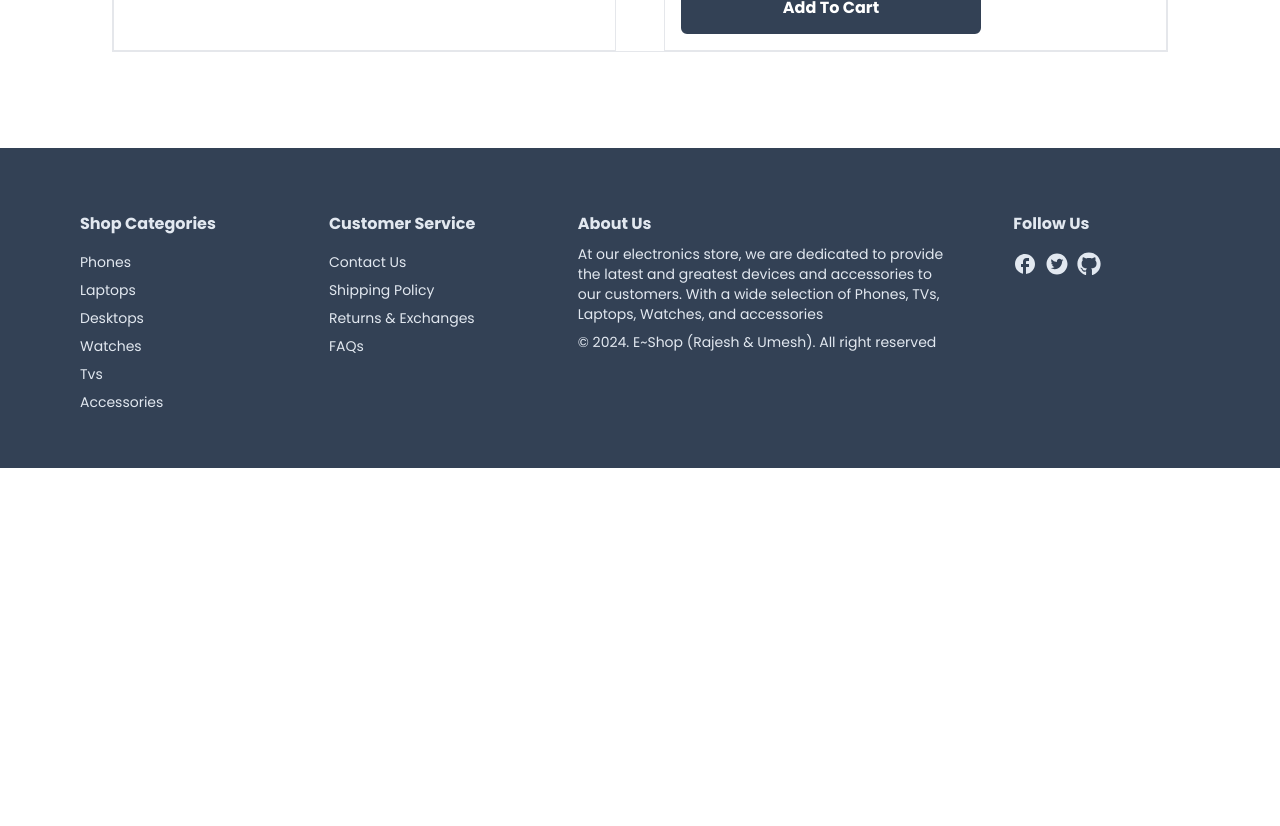
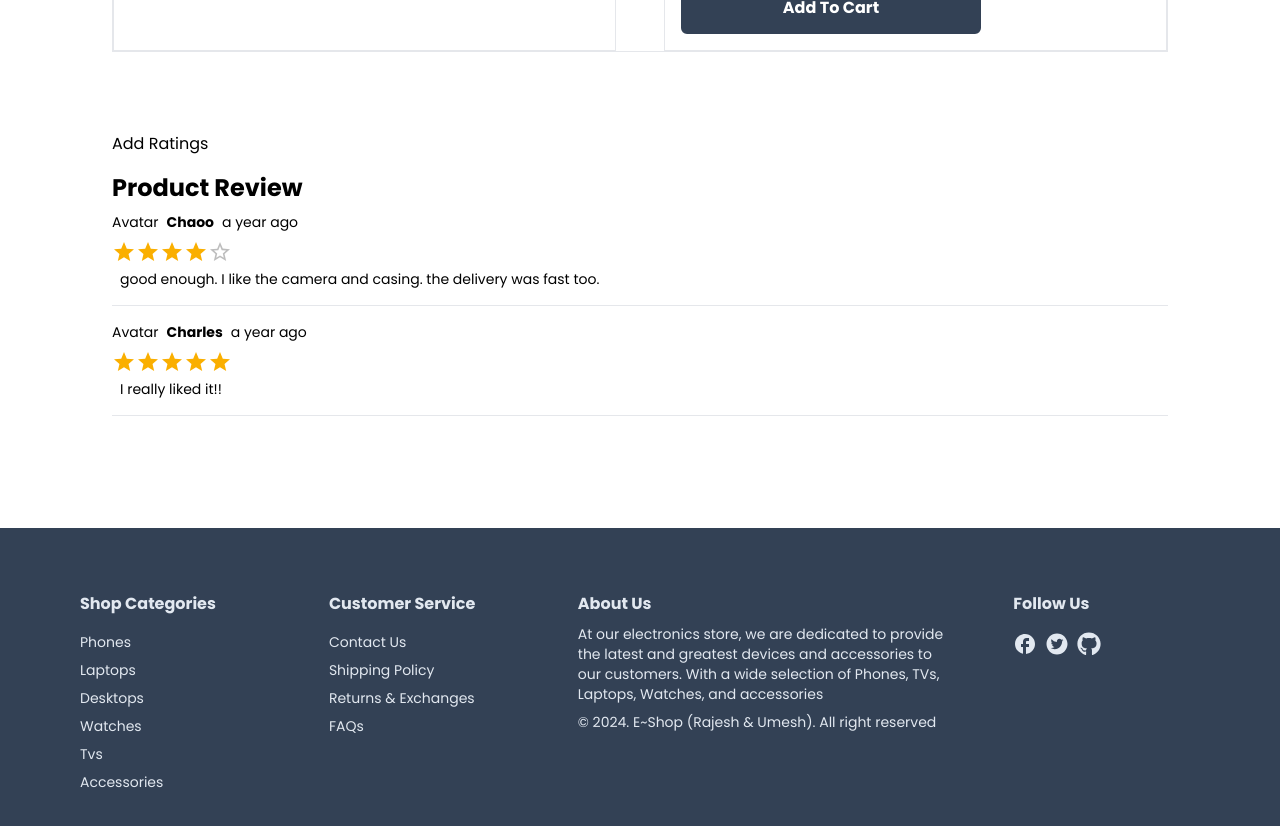
Before and after one commit to razace50/e-shop, a Next.js app: page /product/1 in a window 1280 px wide. Shown: the part 840-1666 px from the top of the page. Before the commit the page ends 1308 px from the top, so only its background shows below. Built offline with nearby package versions, Linux system fonts and the light colour scheme; a web font is replaced by a local one.

Commit message:
product review

```diff
--- /dev/null
+++ b/app/components/Heading.tsx
@@ -0,0 +1,14 @@
+interface HeadingProps {
+  title: string;
+  center?: boolean;
+}
+
+const Heading: React.FC<HeadingProps> = ({ title, center }) => {
+  return (
+    <div className={center ? "text-center" : "text-start"}>
+      <h1 className="font-bold text-2xl">{title}</h1>
+    </div>
+  );
+};
+
+export default Heading;
--- /dev/null
+++ b/app/product/[productId]/ListRating.tsx
@@ -0,0 +1,43 @@
+"use client";
+
+import Heading from "@/app/components/Heading";
+import { Rating } from "@mui/material";
+import moment from "moment";
+
+interface ListRatingProps {
+  product: any;
+}
+
+const ListRating: React.FC<ListRatingProps> = ({ product }) => {
+  return (
+    <div>
+      <Heading title="Product Review" />
+      <div className="text-sm mt-2">
+        {product.reviews &&
+          product.reviews.map((review: any) => {
+            return (
+              <div key={review.id} className="max-w-300px">
+                <div
+                  className="flex gap-2
+                items-center"
+                >
+                  <div>Avatar</div>
+                  <div className="font-semibold">{review?.user.name}</div>
+                  <div className="font-light">
+                    {moment(review.createdDate).fromNow()}
+                  </div>
+                </div>
+                <div className="mt-2">
+                  <Rating value={review.rating} readOnly />
+                  <div className="ml-2">{review.comment}</div>
+                  <hr className="mt-4 mb-4" />
+                </div>
+              </div>
+            );
+          })}
+      </div>
+    </div>
+  );
+};
+
+export default ListRating;
--- a/app/product/[productId]/page.tsx
+++ b/app/product/[productId]/page.tsx
@@ -1,19 +1,26 @@
 import Container from "@/app/components/Container";
 import { product } from "@/utils/product";
 import ProductDetails from "./ProductDetails";
+import ListRating from "./ListRating";
 
-interface IPrams{
-productId?: string
+interface IPrams {
+  productId?: string;
 }
 
-const Product = ({params} : {params: IPrams}) => {
-    console.log("params", params);
-    product
-    return ( <div className="p-8">
-        <Container>
-            <ProductDetails product={product} />
-        </Container>
-    </div> );
-}
+const Product = ({ params }: { params: IPrams }) => {
+  console.log("params", params);
+  product;
+  return (
+    <div className="p-8">
+      <Container>
+        <ProductDetails product={product} />
+        <div className="flex flex-col mt-20 gap-4">
+          <div>Add Ratings</div>
+          <ListRating product={product} />
+        </div>
+      </Container>
+    </div>
+  );
+};
 
 export default Product;
--- a/package.json
+++ b/package.json
@@ -19,6 +19,7 @@
     "autoprefixer": "10.4.19",
     "eslint": "8.57.0",
     "eslint-config-next": "14.2.5",
+    "moment": "^2.30.1",
     "next": "14.2.5",
     "postcss": "8.4.40",
     "react": "18.3.1",
```
Also changed, not shown: 1 other file (tests, documents, lock files or other folders).
